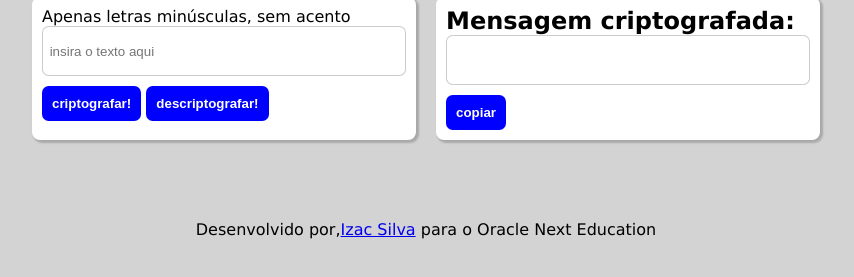
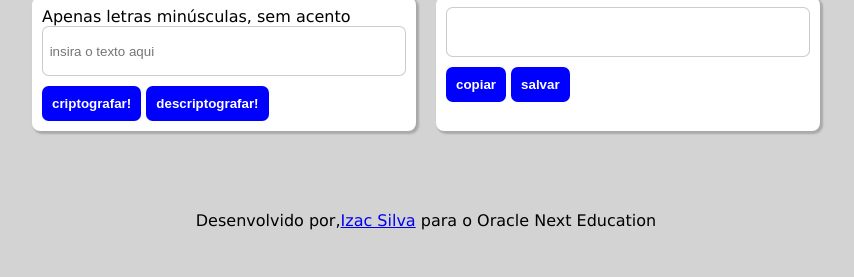
Before and after one commit to Izacsilva/txtEncryptorJS, a plain HTML site: page index.html in a window 1280 px wide. Both pictures are taken after a click on the button "criptografar!". Shown: the part 71-348 px from the top of the page, without its empty margins (214-1068 px from the left). Drawn offline with Linux system fonts and the light colour scheme.

Commit message:
new feature, função print

```diff
--- a/index.html
+++ b/index.html
@@ -22,10 +22,13 @@
       </form>
     </section>
 
-    <section class="msg box">
-      <h2 id="">Mensagem criptografada:</h2>
+    <section class="msg box" id="cardMsg">
+
       <input class="text-input" type="text" id="msgResultado"></input>
-      <input class="btn" type="submit" value="copiar" id="btn-copy">
+      <div class="group-btn">
+        <input class="btn" type="submit" value="copiar" id="btn-copy">
+        <input class="btn" type="submit" value="salvar" id="btn-copy">
+      </div>
     </section>
   </main>
 
--- a/script.js
+++ b/script.js
@@ -20,6 +20,15 @@ Não permite acentuação
 */
 
 // Função encryptografar
+function print(texto) {
+    const cardMsg = document.querySelector('#cardMsg')
+
+    const txtMsg = document.createElement('p')
+    txtMsg.classList.add('msgEncrypt')
+
+    txtMsg.textContent = texto
+    cardMsg.appendChild(txtMsg)
+}
 
 function criptografar() {
 
@@ -37,6 +46,7 @@ function criptografar() {
     // seleciono o campo de resultados e retorno o valor do texto emcriptografado.
     const campoResultado = document.querySelector('#msgResultado')
     campoResultado.value = txtEncrypt
+    print(txtEncrypt)
 
     const form = document.querySelector("#formulario")
     form.reset()
@@ -73,6 +83,10 @@ function copy() {
 }
 
 
+
+
+
+
 //* Script que impede ao usuário digitar números.
 
 const inputEncrypt = document.querySelector('.text-input')
```
